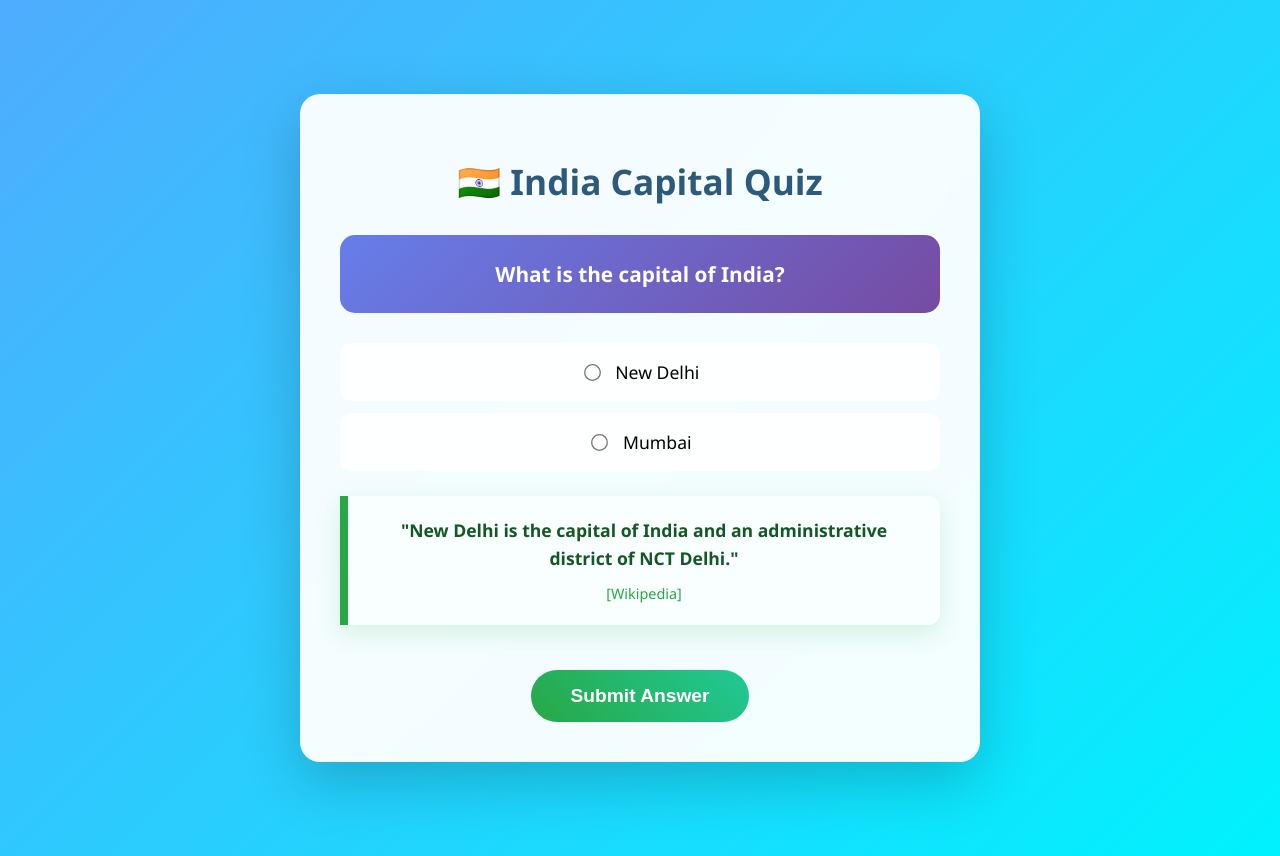
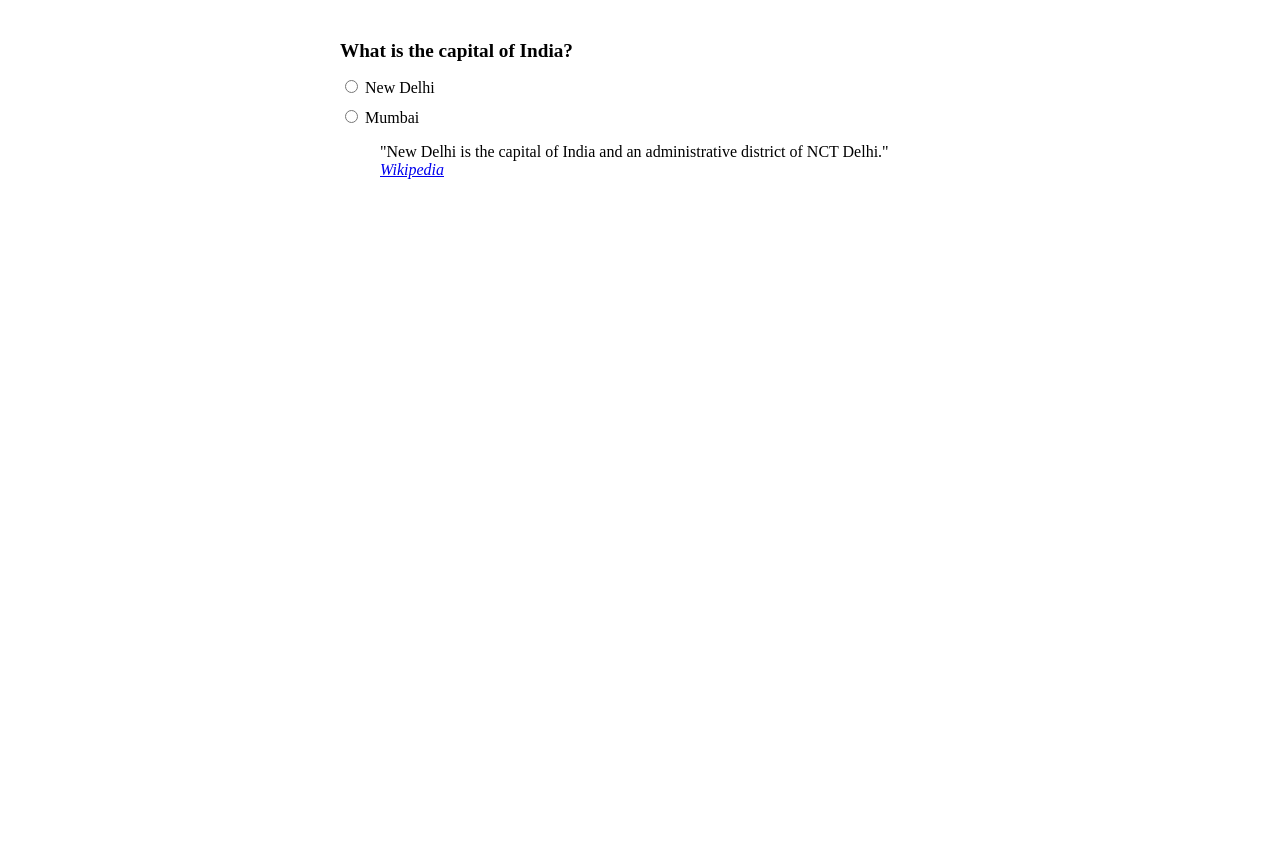
Before and after one commit to acciojob/trivia-noumantannu06-glitch, a website: page main.html in a window 1280 px wide. After the commit the page ends 800 px from the top, so only its background shows below. Drawn offline with Linux system fonts and the light colour scheme.

Commit message:
created a submission

```diff
--- a/main.html
+++ b/main.html
@@ -8,15 +8,10 @@
 
 <body>
 	<!-- the entire body must be written by student -->
+	<div class="quiz-container">
+        <div class="question">What is the capital of India?</div>
 
-    <div class="quiz-container">
-        <h1>🇮🇳 India Capital Quiz</h1>
-
-        <div class="question">
-            What is the capital of India?
-        </div>
-
-        <form class="options">
+        <div class="options">
             <label>
                 <input type="radio" name="capital" value="New Delhi">
                 New Delhi
@@ -25,17 +20,14 @@
                 <input type="radio" name="capital" value="Mumbai">
                 Mumbai
             </label>
-        </form>
+        </div>
 
         <blockquote>
             "New Delhi is the capital of India and an administrative district of NCT Delhi."
-            <div class="reference">
-                <a href="https://en.wikipedia.org/wiki/New_Delhi" target="_blank" style="color: #28a745; text-decoration: none;">[Wikipedia]</a>
-            </div>
+            <cite><a href="https://en.wikipedia.org/wiki/New_Delhi">Wikipedia</a></cite>
         </blockquote>
+    </div>
 
-        <button type="submit" class="submit-btn">Submit Answer</button>
-    </div>
     <script type="text/javascript" src="./script.js">
 </script>
 
--- a/styles.css
+++ b/styles.css
@@ -1,103 +1,28 @@
-/* Your CSS Code here. */<style>
-        * {
-            box-sizing: border-box;
-            margin: 0;
-            padding: 0;
+<style>
+        blockquote {
+            max-width: 600px;
+            margin: 10px auto;
+            padding: 15px;
+            border-left: 8px solid #008000;
+            background-color: #f8fffe;
+            font-weight: bold;
         }
-        body {
-            font-family: 'Segoe UI', Tahoma, Geneva, Verdana, sans-serif;
-            background: linear-gradient(135deg, #4facfe 0%, #00f2fe 100%);
-            min-height: 100vh;
+
+        .quiz-container {
+            max-width: 600px;
+            margin: 20px auto;
             padding: 20px;
-            display: flex;
-            justify-content: center;
-            align-items: center;
         }
-        .quiz-container {
-            background: rgba(255, 255, 255, 0.95);
-            padding: 40px;
-            border-radius: 20px;
-            box-shadow: 0 20px 60px rgba(0, 0, 0, 0.2);
-            backdrop-filter: blur(15px);
-            max-width: 600px;
-            width: 100%;
-            text-align: center;
+
+        .question {
+            font-size: 1.2em;
+            margin-bottom: 15px;
+            font-weight: bold;
         }
-        h1 {
-            color: #2d5a7a;
-            margin-bottom: 30px;
-            font-size: 2.2rem;
-            text-shadow: 1px 1px 2px rgba(255,255,255,0.8);
-        }
-        .question {
-            background: linear-gradient(135deg, #667eea 0%, #764ba2 100%);
-            color: white;
-            padding: 25px;
-            border-radius: 15px;
-            margin-bottom: 30px;
-            font-size: 1.3rem;
-            font-weight: 600;
-        }
-        .options {
-            margin: 25px 0;
-        }
+
         .options label {
             display: block;
-            background: rgba(255, 255, 255, 0.9);
-            margin: 12px 0;
-            padding: 15px 20px;
-            border-radius: 12px;
+            margin: 10px 0;
             cursor: pointer;
-            transition: all 0.3s ease;
-            font-size: 1.1rem;
-            border: 2px solid transparent;
-        }
-        .options label:hover {
-            background: white;
-            transform: translateX(8px);
-            box-shadow: 0 8px 25px rgba(0,0,0,0.1);
-        }
-        .options input[type="radio"] {
-            margin-right: 12px;
-            transform: scale(1.3);
-        }
-        blockquote {
-            max-width: 600px;
-            margin: 25px auto;
-            padding: 20px;
-            border-left: 8px solid #28a745;
-            background-color: #f8fffe;
-            font-weight: bold;
-            font-size: 1.1rem;
-            line-height: 1.6;
-            color: #155724;
-            border-radius: 0 12px 12px 0;
-            box-shadow: 0 8px 25px rgba(40, 167, 69, 0.15);
-        }
-        .reference {
-            font-size: 0.9rem;
-            color: #6c757d;
-            margin-top: 10px;
-            font-weight: normal;
-        }
-        .submit-btn {
-            background: linear-gradient(45deg, #28a745, #20c997);
-            color: white;
-            border: none;
-            padding: 15px 40px;
-            font-size: 1.2rem;
-            font-weight: 600;
-            border-radius: 50px;
-            cursor: pointer;
-            transition: all 0.3s ease;
-            margin-top: 20px;
-        }
-        .submit-btn:hover {
-            transform: translateY(-3px);
-            box-shadow: 0 15px 35px rgba(40, 167, 69, 0.4);
-        }
-        @media (max-width: 600px) {
-            .quiz-container { padding: 25px; margin: 10px; }
-            h1 { font-size: 1.8rem; }
         }
     </style>
```
